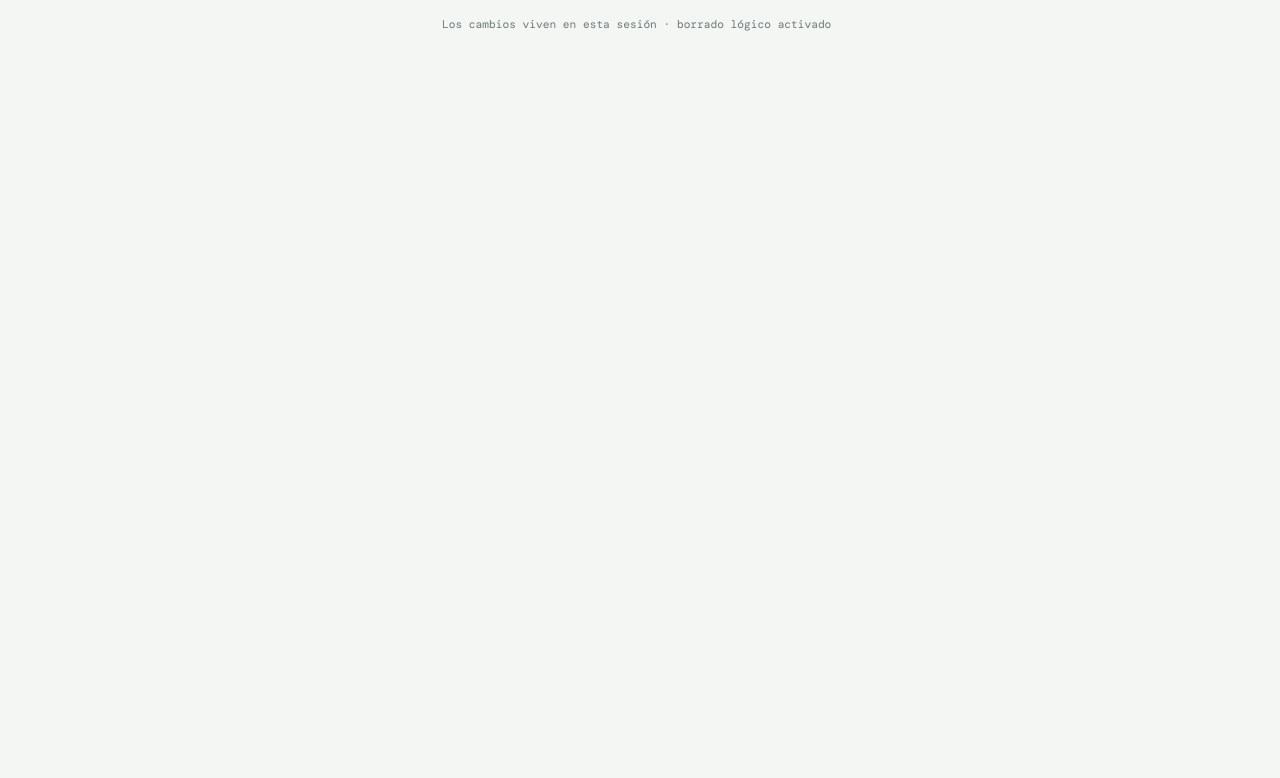
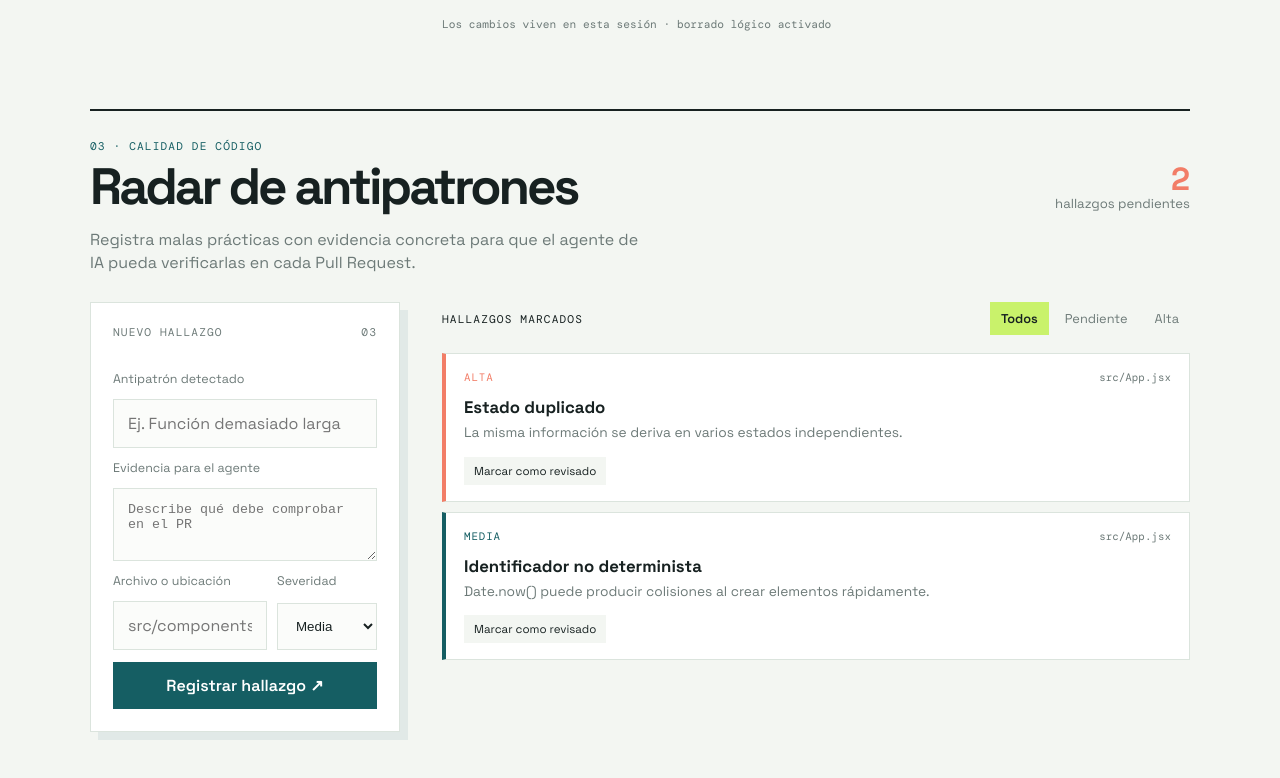
Before and after one commit to CVUCB/ProjectoDePrueba, a React (Vite) app: page / in a window 1280 px wide. Shown: the part 640-1418 px from the top of the page. Before the commit the page ends 800 px from the top, so only its background shows below. Built offline with nearby package versions, Linux system fonts and the light colour scheme.

Commit message:
Agrego error

```diff
--- a/src/App.jsx
+++ b/src/App.jsx
@@ -2,6 +2,7 @@ import { useState } from 'react';
 import TaskForm from './components/TaskForm';
 import TaskList from './components/TaskList';
 import TaskToolbar from './components/TaskToolbar';
+import AntipatternPanel from './components/AntipatternPanel';
 
 const starterTasks = [
   { id: 1, name: 'Revisar el backlog del equipo', active: true, deleted: false },
@@ -48,6 +49,7 @@ function App() {
           <div className="meta">Los cambios viven en esta sesión · borrado lógico activado</div>
         </div>
       </section>
+      <AntipatternPanel />
     </main>
   );
 }
--- /dev/null
+++ b/src/components/AntipatternPanel.jsx
@@ -0,0 +1,122 @@
+import { useState } from 'react';
+
+const starterFindings = [
+  {
+    id: 1,
+    pattern: 'Estado duplicado',
+    evidence: 'La misma información se deriva en varios estados independientes.',
+    location: 'src/App.jsx',
+    severity: 'Alta',
+    status: 'Pendiente',
+  },
+  {
+    id: 2,
+    pattern: 'Identificador no determinista',
+    evidence: 'Date.now() puede producir colisiones al crear elementos rápidamente.',
+    location: 'src/App.jsx',
+    severity: 'Media',
+    status: 'Pendiente',
+  },
+];
+
+const emptyFinding = { pattern: '', evidence: '', location: '', severity: 'Media' };
+
+function AntipatternPanel() {
+  const [findings, setFindings] = useState(starterFindings);
+  const [form, setForm] = useState(emptyFinding);
+  const [filter, setFilter] = useState('Todos');
+
+  const visibleFindings = findings.filter((finding) => (
+    filter === 'Todos' || finding.status === filter || finding.severity === filter
+  ));
+
+  function updateField(event) {
+    setForm((current) => ({ ...current, [event.target.name]: event.target.value }));
+  }
+
+  function addFinding(event) {
+    event.preventDefault();
+    if (!form.pattern.trim() || !form.evidence.trim()) return;
+
+    setFindings((current) => [...current, {
+      ...form,
+      id: Date.now(),
+      pattern: form.pattern.trim(),
+      evidence: form.evidence.trim(),
+      location: form.location.trim() || 'Ubicación no indicada',
+      status: 'Pendiente',
+    }]);
+    setForm(emptyFinding);
+  }
+
+  function toggleStatus(id) {
+    setFindings((current) => current.map((finding) => finding.id === id
+      ? { ...finding, status: finding.status === 'Pendiente' ? 'Revisado' : 'Pendiente' }
+      : finding));
+  }
+
+  return (
+    <section className="antipattern-area" aria-labelledby="antipattern-title">
+      <div className="section-heading">
+        <div>
+          <p className="eyebrow">03 · Calidad de código</p>
+          <h2 id="antipattern-title">Radar de antipatrones</h2>
+        </div>
+        <div className="finding-count"><strong>{findings.filter((finding) => finding.status === 'Pendiente').length}</strong> hallazgos pendientes</div>
+      </div>
+      <p className="section-note">Registra malas prácticas con evidencia concreta para que el agente de IA pueda verificarlas en cada Pull Request.</p>
+
+      <div className="antipattern-grid">
+        <form className="panel finding-form" onSubmit={addFinding}>
+          <div className="panel-label"><span>Nuevo hallazgo</span><span>03</span></div>
+          <label htmlFor="pattern">Antipatrón detectado</label>
+          <input id="pattern" name="pattern" value={form.pattern} onChange={updateField} placeholder="Ej. Función demasiado larga" />
+          <label htmlFor="evidence">Evidencia para el agente</label>
+          <textarea id="evidence" name="evidence" value={form.evidence} onChange={updateField} placeholder="Describe qué debe comprobar en el PR" rows="3" />
+          <div className="form-row">
+            <div>
+              <label htmlFor="location">Archivo o ubicación</label>
+              <input id="location" name="location" value={form.location} onChange={updateField} placeholder="src/components/..." />
+            </div>
+            <div>
+              <label htmlFor="severity">Severidad</label>
+              <select id="severity" name="severity" value={form.severity} onChange={updateField}>
+                <option>Alta</option>
+                <option>Media</option>
+                <option>Baja</option>
+              </select>
+            </div>
+          </div>
+          <button className="primary" type="submit">Registrar hallazgo <span aria-hidden="true">↗</span></button>
+        </form>
+
+        <div className="finding-list-wrap">
+          <div className="finding-toolbar">
+            <span className="list-label">Hallazgos marcados</span>
+            <div className="tabs" role="tablist" aria-label="Filtrar antipatrones">
+              {['Todos', 'Pendiente', 'Alta'].map((option) => (
+                <button key={option} className={`tab ${filter === option ? 'active' : ''}`} onClick={() => setFilter(option)} type="button">
+                  {option}
+                </button>
+              ))}
+            </div>
+          </div>
+          <div className="finding-list">
+            {visibleFindings.length ? visibleFindings.map((finding) => (
+              <article className={`finding severity-${finding.severity.toLowerCase()}`} key={finding.id}>
+                <div className="finding-topline"><span className="severity">{finding.severity}</span><span className="finding-location">{finding.location}</span></div>
+                <h3>{finding.pattern}</h3>
+                <p>{finding.evidence}</p>
+                <button className={`status ${finding.status === 'Revisado' ? 'is-reviewed' : ''}`} onClick={() => toggleStatus(finding.id)} type="button">
+                  {finding.status === 'Pendiente' ? 'Marcar como revisado' : 'Reabrir hallazgo'}
+                </button>
+              </article>
+            )) : <div className="empty">No hay hallazgos con este filtro.</div>}
+          </div>
+        </div>
+      </div>
+    </section>
+  );
+}
+
+export default AntipatternPanel;
--- a/src/styles.css
+++ b/src/styles.css
@@ -47,5 +47,33 @@ input:focus { border-color: var(--teal); box-shadow: 0 0 0 3px rgba(21,94,99,.12
 .empty { border: 1px dashed #b9c9bc; padding: 44px 20px; text-align: center; color: var(--muted); }
 .empty strong { display: block; color: var(--ink); margin-bottom: 6px; }
 .meta { margin-top: 18px; color: var(--muted); font-family: 'DM Mono', monospace; font-size: .7rem; }
+.antipattern-area { margin-top: 78px; padding-top: 28px; border-top: 2px solid var(--ink); }
+.section-heading { display: flex; justify-content: space-between; align-items: end; gap: 20px; }
+.eyebrow, .list-label { margin: 0 0 10px; color: var(--teal); font-family: 'DM Mono', monospace; font-size: .7rem; letter-spacing: .1em; text-transform: uppercase; }
+.section-heading h2 { margin: 0; font-size: clamp(2rem, 4vw, 3.5rem); line-height: .95; letter-spacing: -.06em; }
+.finding-count { color: var(--muted); font-size: .82rem; text-align: right; }
+.finding-count strong { display: block; color: var(--coral); font-size: 2rem; line-height: 1; }
+.section-note { max-width: 560px; margin: 16px 0 28px; color: var(--muted); line-height: 1.45; }
+.antipattern-grid { display: grid; grid-template-columns: minmax(260px, 310px) 1fr; gap: 42px; align-items: start; }
+.finding-form { display: grid; gap: 12px; }
+textarea, select { width: 100%; border: 1px solid var(--line); background: #fbfcfa; color: var(--ink); padding: 13px 14px; outline: none; resize: vertical; }
+textarea:focus, select:focus { border-color: var(--teal); box-shadow: 0 0 0 3px rgba(21,94,99,.12); }
+.form-row { display: grid; grid-template-columns: 1fr 100px; gap: 10px; }
+.form-row > div { display: grid; gap: 12px; }
+.finding-toolbar { display: flex; justify-content: space-between; align-items: center; gap: 15px; margin-bottom: 18px; }
+.finding-toolbar .list-label { margin: 0; color: var(--ink); }
+.finding-list { display: grid; gap: 10px; }
+.finding { position: relative; border: 1px solid var(--line); border-left: 4px solid var(--teal); background: white; padding: 16px 18px; animation: rise .35s both; }
+.finding.severity-alta { border-left-color: var(--coral); }
+.finding.severity-baja { border-left-color: var(--lime); }
+.finding-topline { display: flex; justify-content: space-between; gap: 14px; align-items: center; }
+.severity { color: var(--coral); font-family: 'DM Mono', monospace; font-size: .68rem; text-transform: uppercase; letter-spacing: .08em; }
+.severity-media .severity { color: var(--teal); }
+.severity-baja .severity { color: #66813b; }
+.finding-location { color: var(--muted); font-family: 'DM Mono', monospace; font-size: .68rem; overflow-wrap: anywhere; text-align: right; }
+.finding h3 { margin: 12px 0 5px; font-size: 1.05rem; }
+.finding p { margin: 0 0 14px; color: var(--muted); font-size: .86rem; line-height: 1.4; }
+.status { border: 0; padding: 7px 10px; background: var(--paper); color: var(--ink); font-size: .72rem; }
+.status:hover, .status.is-reviewed { background: var(--lime); }
 @keyframes rise { from { opacity: 0; transform: translateY(7px); } to { opacity: 1; transform: translateY(0); } }
-@media (max-width: 760px) { .shell { width: min(100% - 28px, 600px); padding-top: 22px; } header { margin-bottom: 34px; } .date { display: none; } .intro { grid-template-columns: 1fr; gap: 22px; } .summary { width: 100%; padding: 12px 0 0 14px; } .summary strong { display: inline; margin-right: 8px; } .workspace { grid-template-columns: 1fr; gap: 25px; } .panel { padding: 18px; } }
+@media (max-width: 760px) { .shell { width: min(100% - 28px, 600px); padding-top: 22px; } header { margin-bottom: 34px; } .date { display: none; } .intro { grid-template-columns: 1fr; gap: 22px; } .summary { width: 100%; padding: 12px 0 0 14px; } .summary strong { display: inline; margin-right: 8px; } .workspace, .antipattern-grid { grid-template-columns: 1fr; gap: 25px; } .panel { padding: 18px; } .antipattern-area { margin-top: 52px; } .section-heading, .finding-toolbar { align-items: flex-start; flex-direction: column; } .finding-count { text-align: left; } .finding-count strong { display: inline; margin-right: 7px; } .form-row { grid-template-columns: 1fr; } }
```
